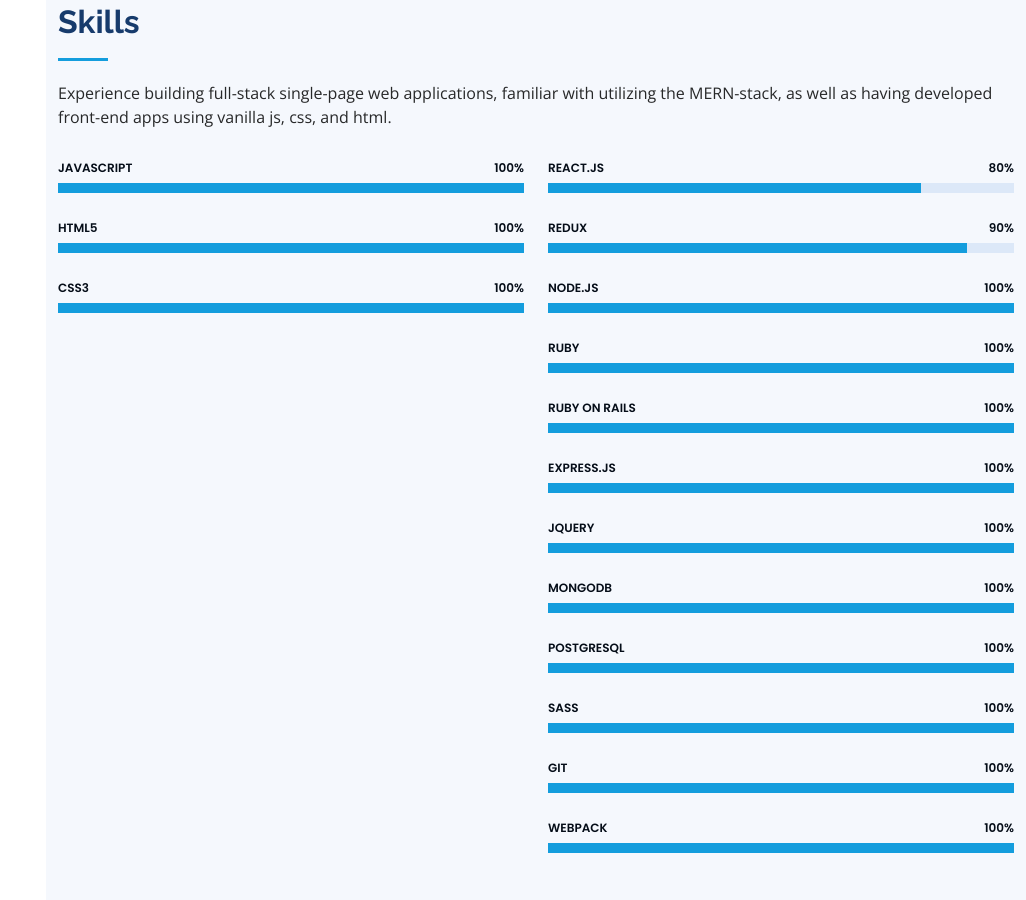
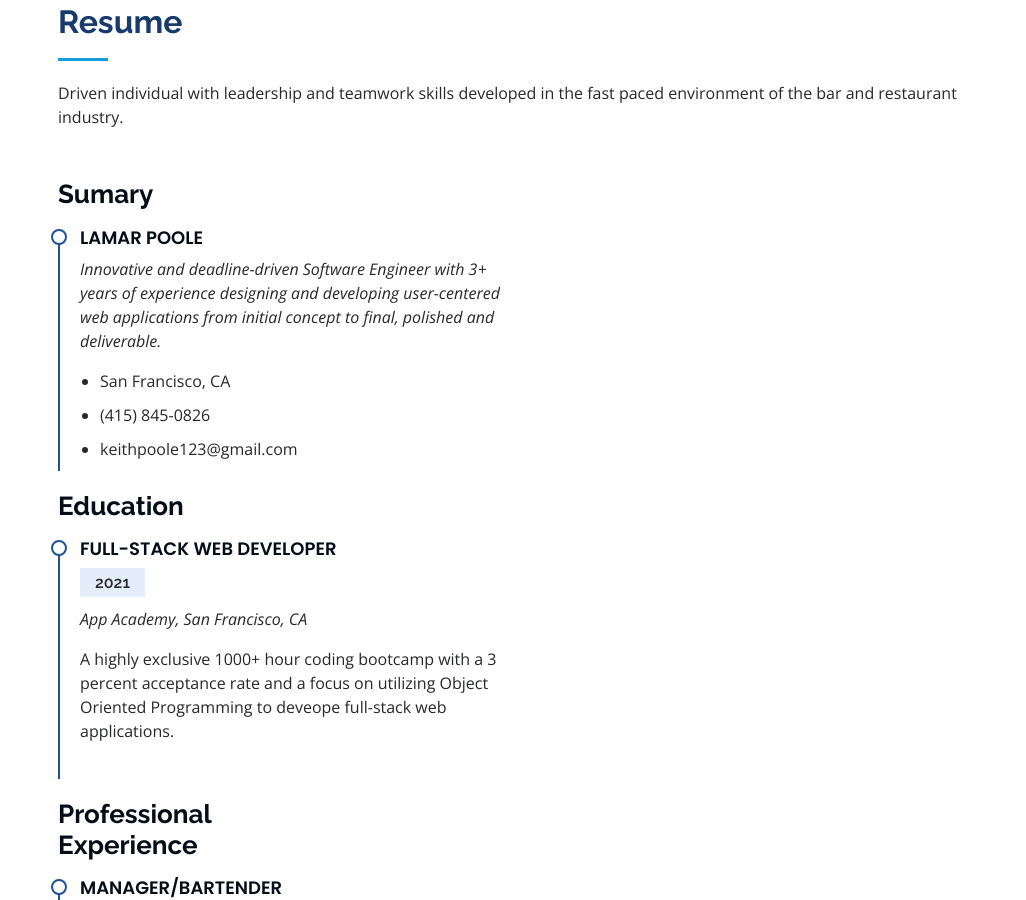
Before and after one commit to LamarP/LamarP.github.io, a plain HTML site: page index.html in a window 1280 px wide. Shown: the part 1484-2384 px from the top of the page, without its empty margins (254-1280 px from the left). Drawn offline with nearby package versions, Linux system fonts and the light colour scheme.

Commit message:
remove bar graph that everyone on reddit hates

```diff
--- a/index.html
+++ b/index.html
@@ -173,7 +173,7 @@
     <!-- </section>End Facts Section -->
 
     <!-- ======= Skills Section ======= -->
-    <section id="skills" class="skills section-bg">
+    <!-- <section id="skills" class="skills section-bg">
       <div class="container">
 
         <div class="section-title">
@@ -290,7 +290,7 @@
         </div>
 
       </div>
-    </section><!-- End Skills Section -->
+    </section>End Skills Section -->
 
     <!-- ======= Resume Section ======= -->
     <section id="resume" class="resume">
```
